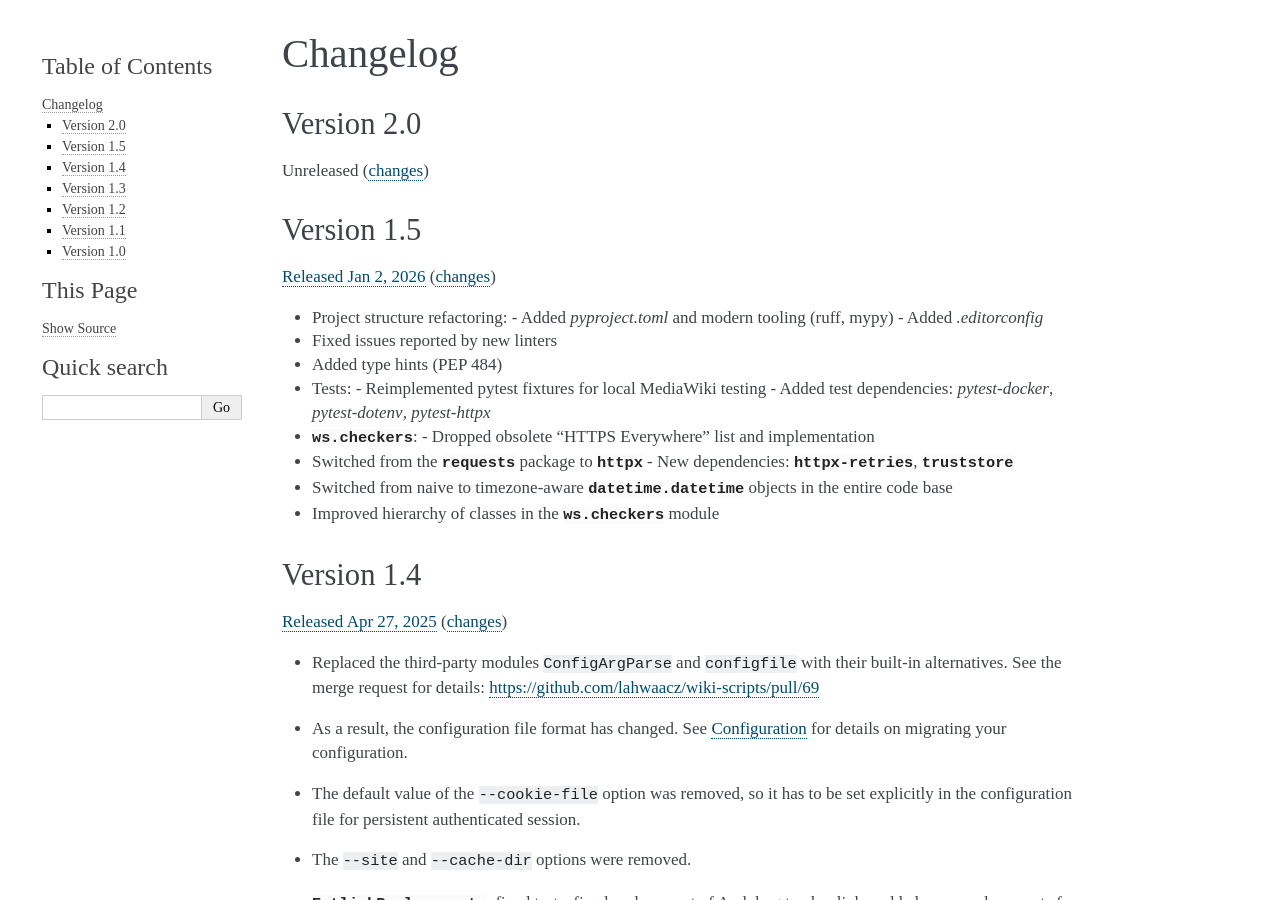
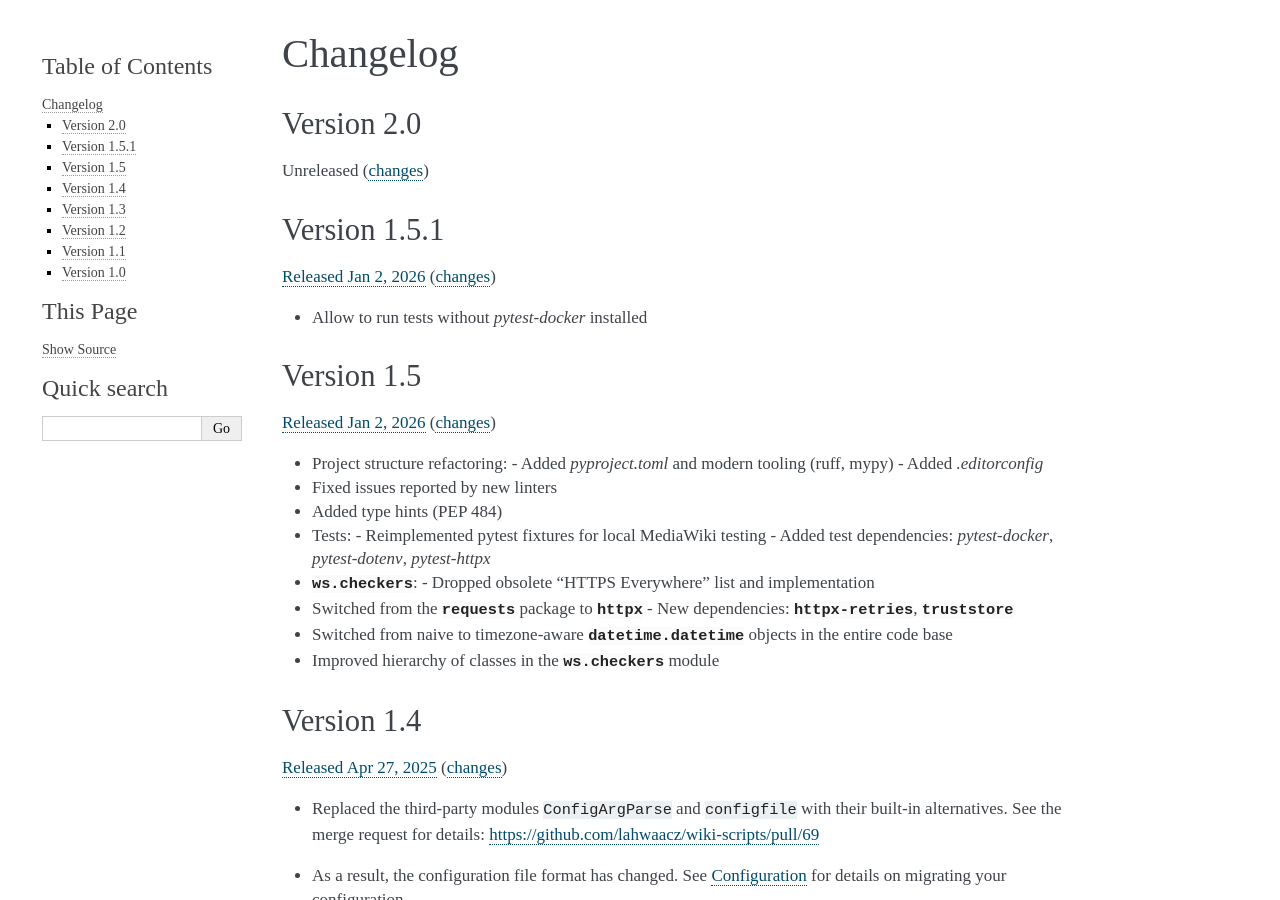
Before and after one commit to lahwaacz/wiki-scripts, a Sphinx documentation site: the page built from docs/changelog.rst, in a window 1280 px wide and 900 px high. Built offline with Sphinx 7.4.7, drawn with Linux system fonts in a browser that asks for light colours; pages that are not in the unit, such as notebooks, are missing from menus.

Commit message:
update changelog and version for new release

```diff
--- a/docs/changelog.rst
+++ b/docs/changelog.rst
@@ -5,7 +5,15 @@ Version 2.0
 -----------
 
 Unreleased
-(`changes <https://github.com/lahwaacz/wiki-scripts/compare/1.5...master>`__)
+(`changes <https://github.com/lahwaacz/wiki-scripts/compare/1.5.1...master>`__)
+
+Version 1.5.1
+-------------
+
+`Released Jan 2, 2026 <https://github.com/lahwaacz/wiki-scripts/tree/1.5.1>`_
+(`changes <https://github.com/lahwaacz/wiki-scripts/compare/1.5...1.5.1>`__)
+
+- Allow to run tests without `pytest-docker` installed
 
 Version 1.5
 -----------
--- a/pyproject.toml
+++ b/pyproject.toml
@@ -1,6 +1,6 @@
 [project]
 name = "wiki-scripts"
-version = "1.4"
+version = "1.5.1"
 description = "Framework for writing bots, maintenance scripts or performing data analysis on wikis powered by MediaWiki"
 readme = "README.rst"
 requires-python = ">=3.12"
--- a/ws/__init__.py
+++ b/ws/__init__.py
@@ -1,3 +1,3 @@
 __author__ = "Jakub Klinkovský"
 __url__ = "https://github.com/lahwaacz/wiki-scripts"
-__version__ = "1.5"
+__version__ = "1.5.1"
```
